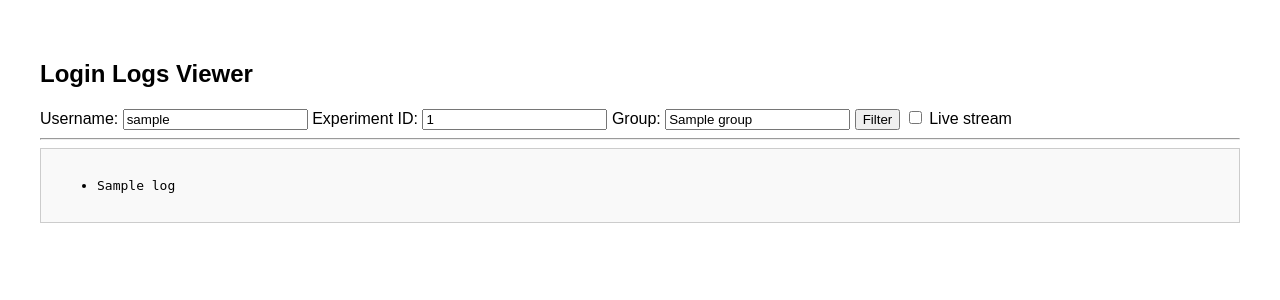
After one commit to lukebabs/auth-app, a Flask app: template templates/logs_filter.html in a window 1280 px wide. The commit adds this page. Shown: the top 300 px of the page. Run offline with Flask 3, Linux system fonts and the light colour scheme; the template is opened without the code that fills it: most values are stand-ins (such as "Sample title", 1, 10 or a date in 2020); parts of the project's set-up code (start-up, migrations or seed data) failed here and were passed over.

Commit message:
added A/B testing - to include filtered dashboard

```diff
--- a/app.py
+++ b/app.py
@@ -118,12 +118,21 @@ def view_logs_stream_proxy():
         return "Unauthorized", 401
 
     token = session["token"]
+    q_user = request.args.get("username", "")
+    q_exp = request.args.get("experiment_id", "")
+    q_group = request.args.get("group", "")
 
     def generate():
         headers = {"Authorization": f"Bearer {token}"}
+        params = {
+            "username": q_user,
+            "experiment_id": q_exp,
+            "group": q_group
+        }
         with requests.get(
-            f"{LOGGER_URL}/stream",
+            f"{LOGGER_URL}/stream/filter",
             headers=headers,
+            params=params,
             stream=True
         ) as r:
             for line in r.iter_lines():
@@ -132,5 +141,69 @@ def view_logs_stream_proxy():
 
     return Response(generate(), mimetype="text/event-stream")
 
+@app.route("/logs/stream-proxy")
+def view_logs_stream_proxy():
+    if "token" not in session:
+        return "Unauthorized", 401
+
+    token = session["token"]
+    q_user = request.args.get("username", "")
+    q_exp = request.args.get("experiment_id", "")
+    q_group = request.args.get("group", "")
+
+    def generate():
+        headers = {"Authorization": f"Bearer {token}"}
+        params = {
+            "username": q_user,
+            "experiment_id": q_exp,
+            "group": q_group
+        }
+        with requests.get(
+            f"{LOGGER_URL}/stream/filter",
+            headers=headers,
+            params=params,
+            stream=True
+        ) as r:
+            for line in r.iter_lines():
+                if line:
+                    yield line.decode("utf-8") + "\n"
+
+    return Response(generate(), mimetype="text/event-stream")
+
+@app.route("/logs/filter")
+def filter_logs():
+    if "token" not in session:
+        return redirect(url_for("login"))
+
+    username = request.args.get("username", "")
+    experiment_id = request.args.get("experiment_id", "")
+    group = request.args.get("group", "")
+    page = int(request.args.get("page", 1))
+
+    try:
+        response = requests.get(
+            f"{LOGGER_URL}/logs/filter",
+            params={
+                "username": username,
+                "experiment_id": experiment_id,
+                "group": group,
+                "page": page,
+                "per_page": 20
+            },
+            headers={"Authorization": f"Bearer {session['token']}"},
+            timeout=3
+        )
+        data = response.json()
+        logs = data.get("logs", [])
+        total_pages = data.get("total_pages", 1)
+    except Exception as e:
+        print(f"[ERROR] Failed to fetch filtered logs: {e}")
+        logs = ["[Unable to retrieve logs]"]
+        total_pages = 1
+
+    return render_template("logs_filter.html", logs=logs, page=page, total_pages=total_pages,
+                           username=username, experiment_id=experiment_id, group=group)
+
+
 if __name__ == "__main__":
     app.run(host="0.0.0.0", port=int(os.environ.get("PORT", 8080)))
--- /dev/null
+++ b/templates/logs_filter.html
@@ -0,0 +1,76 @@
+<!doctype html>
+<html>
+<head>
+  <title>Filtered Logs</title>
+  <style>
+    body { font-family: sans-serif; padding: 2rem; }
+    #log-output { max-height: 400px; overflow-y: auto; border: 1px solid #ccc; background: #f9f9f9; padding: 1rem; font-family: monospace; }
+    #stream-toggle { margin-bottom: 1rem; }
+  </style>
+</head>
+<body>
+  <h2>Login Logs Viewer</h2>
+
+  <form method="get" id="filter-form">
+    <label>Username: <input type="text" name="username" value="{{ username }}"></label>
+    <label>Experiment ID: <input type="text" name="experiment_id" value="{{ experiment_id }}"></label>
+    <label>Group: <input type="text" name="group" value="{{ group }}"></label>
+    <button type="submit">Filter</button>
+    <label id="stream-toggle">
+      <input type="checkbox" id="live-toggle"> Live stream
+    </label>
+  </form>
+
+  <hr>
+
+  <div id="log-output">
+    <ul id="log-list">
+      {% for log in logs %}
+        <li>{{ log }}</li>
+      {% endfor %}
+    </ul>
+  </div>
+
+  {% if total_pages > 1 %}
+    <div>
+      Pages:
+      {% for p in range(1, total_pages + 1) %}
+        <a href="?username={{ username }}&experiment_id={{ experiment_id }}&group={{ group }}&page={{ p }}">{{ p }}</a>
+      {% endfor %}
+    </div>
+  {% endif %}
+
+  <script>
+    const logList = document.getElementById("log-list");
+    const liveToggle = document.getElementById("live-toggle");
+    const logOutput = document.getElementById("log-output");
+
+    let streamSource = null;
+
+    liveToggle.addEventListener("change", () => {
+      if (liveToggle.checked) {
+        logList.innerHTML = "";
+        const params = new URLSearchParams(window.location.search);
+        const streamUrl = `/logs/stream-proxy?` + params.toString();
+        streamSource = new EventSource(streamUrl);
+        streamSource.onmessage = (e) => {
+          const li = document.createElement("li");
+          li.textContent = e.data;
+          logList.appendChild(li);
+          logOutput.scrollTop = logOutput.scrollHeight;
+        };
+        streamSource.onerror = (e) => {
+          console.error("Stream error:", e);
+          streamSource.close();
+        };
+      } else {
+        if (streamSource) {
+          streamSource.close();
+          streamSource = null;
+          location.reload();  // Refresh to restore static view
+        }
+      }
+    });
+  </script>
+</body>
+</html>
```
Also changed, not shown: templates/dashboard.html (+6 -3 lines), templates/dashboard_a.html (+5 -2 lines), templates/dashboard_b.html (+6 -3 lines).
